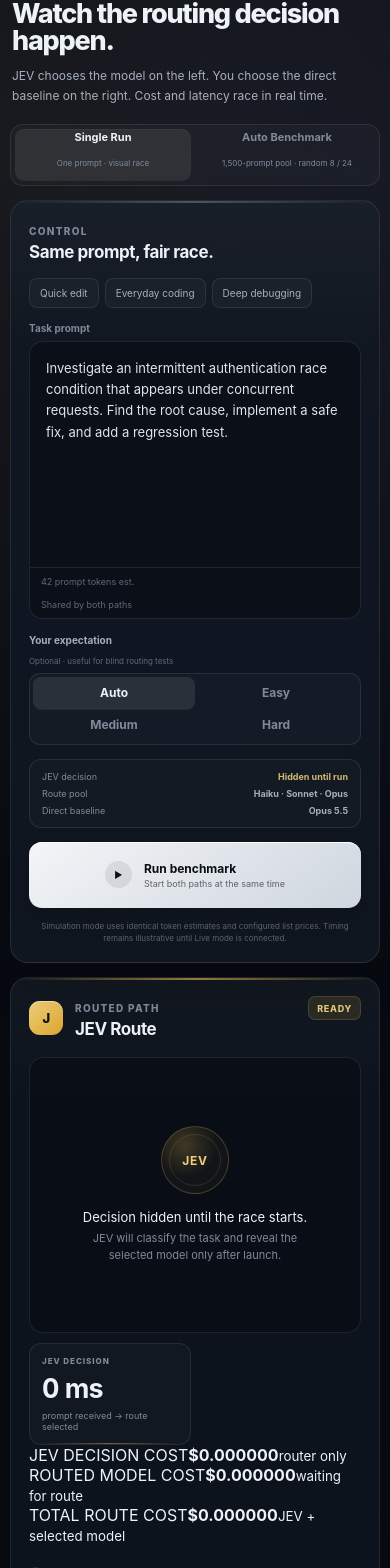
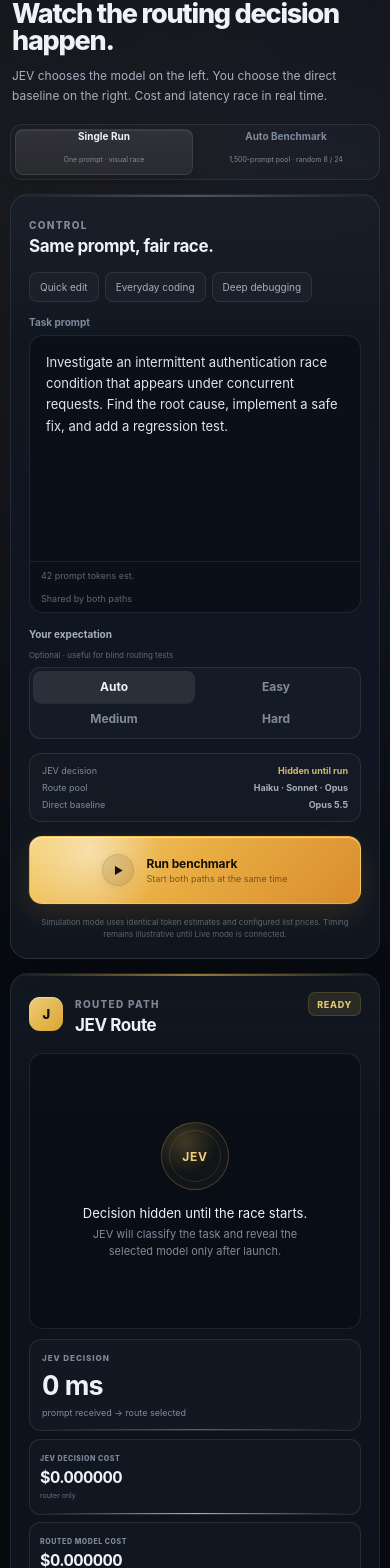
Before and after one commit to pouramin/JEVArena, a React (Vite) app: page / in a window 390 px wide. Shown: the part 117-1685 px from the top of the page. Built offline with nearby package versions, Linux system fonts and the light colour scheme.

Commit message:
style: polish routing colors, run CTA, mode switch and cost breakdown

```diff
--- a/src/styles.css
+++ b/src/styles.css
@@ -2447,3 +2447,276 @@ textarea:disabled {
     min-width: 64px;
   }
 }
+
+
+/* --- UI polish v6: compact mode switch, colored routing, cost split, vivid run CTA --- */
+
+.hero-copy:has(> div:only-child) {
+  justify-content: flex-start;
+}
+
+.workspace-switch {
+  display: inline-grid;
+  grid-template-columns: auto auto;
+  width: auto;
+  min-width: 430px;
+  gap: 4px;
+  margin: 0 auto 14px;
+  padding: 4px;
+  border-radius: 12px;
+  background: rgba(255, 255, 255, 0.018);
+}
+
+.workspace-switch button {
+  min-width: 205px;
+  min-height: 46px;
+  padding: 0 16px;
+  border: 1px solid transparent;
+  border-radius: 8px;
+}
+
+.workspace-switch button.active {
+  border-color: rgba(255, 255, 255, 0.08);
+  background:
+    linear-gradient(180deg, rgba(255, 255, 255, 0.09), rgba(255, 255, 255, 0.055));
+  box-shadow:
+    inset 0 1px 0 rgba(255, 255, 255, 0.07),
+    0 5px 16px rgba(0, 0, 0, 0.14);
+}
+
+.workspace-switch strong {
+  font-size: 10px;
+}
+
+.workspace-switch small {
+  font-size: 7px;
+}
+
+.distribution-row span {
+  display: inline-flex;
+  align-items: center;
+  gap: 6px;
+}
+
+.distribution-row span small {
+  display: inline-flex;
+  align-items: center;
+  min-height: 16px;
+  padding: 0 6px;
+  border-radius: 99px;
+  font-size: 7px;
+  font-weight: 760;
+  letter-spacing: 0.03em;
+}
+
+.distribution-easy span small {
+  color: #94e0bc;
+  background: rgba(80, 196, 139, 0.09);
+  border: 1px solid rgba(80, 196, 139, 0.15);
+}
+
+.distribution-medium span small {
+  color: #f0ba72;
+  background: rgba(232, 157, 67, 0.09);
+  border: 1px solid rgba(232, 157, 67, 0.16);
+}
+
+.distribution-hard span small {
+  color: #ff9b9b;
+  background: rgba(236, 94, 94, 0.09);
+  border: 1px solid rgba(236, 94, 94, 0.16);
+}
+
+.distribution-fill.easy {
+  background: linear-gradient(90deg, #4bbf87, #79d7aa);
+  box-shadow: 0 0 10px rgba(75, 191, 135, 0.12);
+}
+
+.distribution-fill.medium {
+  background: linear-gradient(90deg, #df8f3e, #f1b76c);
+  box-shadow: 0 0 10px rgba(223, 143, 62, 0.12);
+}
+
+.distribution-fill.hard {
+  background: linear-gradient(90deg, #df5f63, #f18486);
+  box-shadow: 0 0 10px rgba(223, 95, 99, 0.12);
+}
+
+.single-router-metrics {
+  grid-template-columns: 1fr;
+}
+
+.cost-breakdown-grid {
+  display: grid;
+  grid-template-columns: repeat(3, 1fr);
+  gap: 7px;
+  margin-top: 8px;
+}
+
+.cost-breakdown-item {
+  min-height: 76px;
+  display: grid;
+  align-content: center;
+  gap: 4px;
+  padding: 10px;
+  border: 1px solid var(--border);
+  border-radius: 11px;
+  background: rgba(255, 255, 255, 0.018);
+  overflow: hidden;
+  position: relative;
+}
+
+.cost-breakdown-item::after {
+  content: "";
+  position: absolute;
+  left: 10px;
+  right: 10px;
+  bottom: 0;
+  height: 1px;
+}
+
+.cost-breakdown-item.jev-only::after {
+  background: linear-gradient(90deg, transparent, #6fd3a7, transparent);
+}
+
+.cost-breakdown-item.routed-models::after {
+  background: linear-gradient(90deg, transparent, #e5b94e, transparent);
+}
+
+.cost-breakdown-item.total-route::after {
+  background: linear-gradient(90deg, transparent, #cfd6df, transparent);
+}
+
+.cost-breakdown-item > span {
+  color: var(--muted);
+  font-size: 7px;
+  font-weight: 820;
+  letter-spacing: 0.08em;
+}
+
+.cost-breakdown-item > strong {
+  font-size: 16px;
+  letter-spacing: -0.035em;
+  font-variant-numeric: tabular-nums;
+}
+
+.cost-breakdown-item > small {
+  color: #657080;
+  font-size: 7px;
+  white-space: nowrap;
+  overflow: hidden;
+  text-overflow: ellipsis;
+}
+
+.batch-cost-breakdown {
+  margin-top: 9px;
+}
+
+.run-button {
+  position: relative;
+  overflow: hidden;
+  min-height: 68px;
+  border: 1px solid rgba(244, 191, 82, 0.48);
+  color: #161009;
+  background:
+    radial-gradient(circle at 18% 22%, rgba(255, 255, 255, 0.48), transparent 26%),
+    linear-gradient(135deg, #f5d174 0%, #e8ad43 48%, #d98c2d 100%);
+  box-shadow:
+    inset 0 1px 0 rgba(255, 255, 255, 0.55),
+    0 10px 28px rgba(216, 143, 42, 0.16),
+    0 0 0 1px rgba(229, 185, 78, 0.05);
+  transition:
+    transform 160ms ease,
+    box-shadow 180ms ease,
+    filter 180ms ease;
+}
+
+.run-button::before {
+  content: "";
+  position: absolute;
+  top: -30%;
+  left: -18%;
+  width: 18%;
+  height: 160%;
+  transform: rotate(16deg);
+  background: linear-gradient(
+    90deg,
+    transparent,
+    rgba(255, 255, 255, 0.36),
+    transparent
+  );
+  transition: left 430ms ease;
+}
+
+.run-button:hover:not(:disabled) {
+  transform: translateY(-2px);
+  filter: saturate(1.06);
+  box-shadow:
+    inset 0 1px 0 rgba(255, 255, 255, 0.62),
+    0 14px 34px rgba(216, 143, 42, 0.22),
+    0 0 26px rgba(229, 185, 78, 0.08);
+}
+
+.run-button:hover:not(:disabled)::before {
+  left: 110%;
+}
+
+.run-button:active:not(:disabled) {
+  transform: translateY(0);
+}
+
+.run-button .run-icon {
+  width: 32px;
+  height: 32px;
+  background: rgba(24, 16, 7, 0.1);
+  box-shadow:
+    inset 0 0 0 1px rgba(24, 16, 7, 0.08),
+    0 2px 8px rgba(99, 57, 8, 0.08);
+  font-size: 10px;
+}
+
+.run-button strong {
+  font-size: 12px;
+  letter-spacing: -0.01em;
+}
+
+.run-button small {
+  color: rgba(39, 25, 8, 0.58);
+}
+
+.run-button.running {
+  color: #171108;
+  background:
+    linear-gradient(135deg, #efd277, #d9a13d);
+  animation: runButtonPulse 1.35s ease-in-out infinite;
+}
+
+.batch-run-button {
+  margin-top: 14px;
+}
+
+@keyframes runButtonPulse {
+  50% {
+    box-shadow:
+      inset 0 1px 0 rgba(255, 255, 255, 0.55),
+      0 12px 34px rgba(216, 143, 42, 0.25),
+      0 0 30px rgba(229, 185, 78, 0.1);
+  }
+}
+
+@media (max-width: 760px) {
+  .workspace-switch {
+    width: 100%;
+    min-width: 0;
+    grid-template-columns: 1fr 1fr;
+  }
+
+  .workspace-switch button {
+    min-width: 0;
+    padding: 0 8px;
+  }
+
+  .cost-breakdown-grid {
+    grid-template-columns: 1fr;
+  }
+}
```
